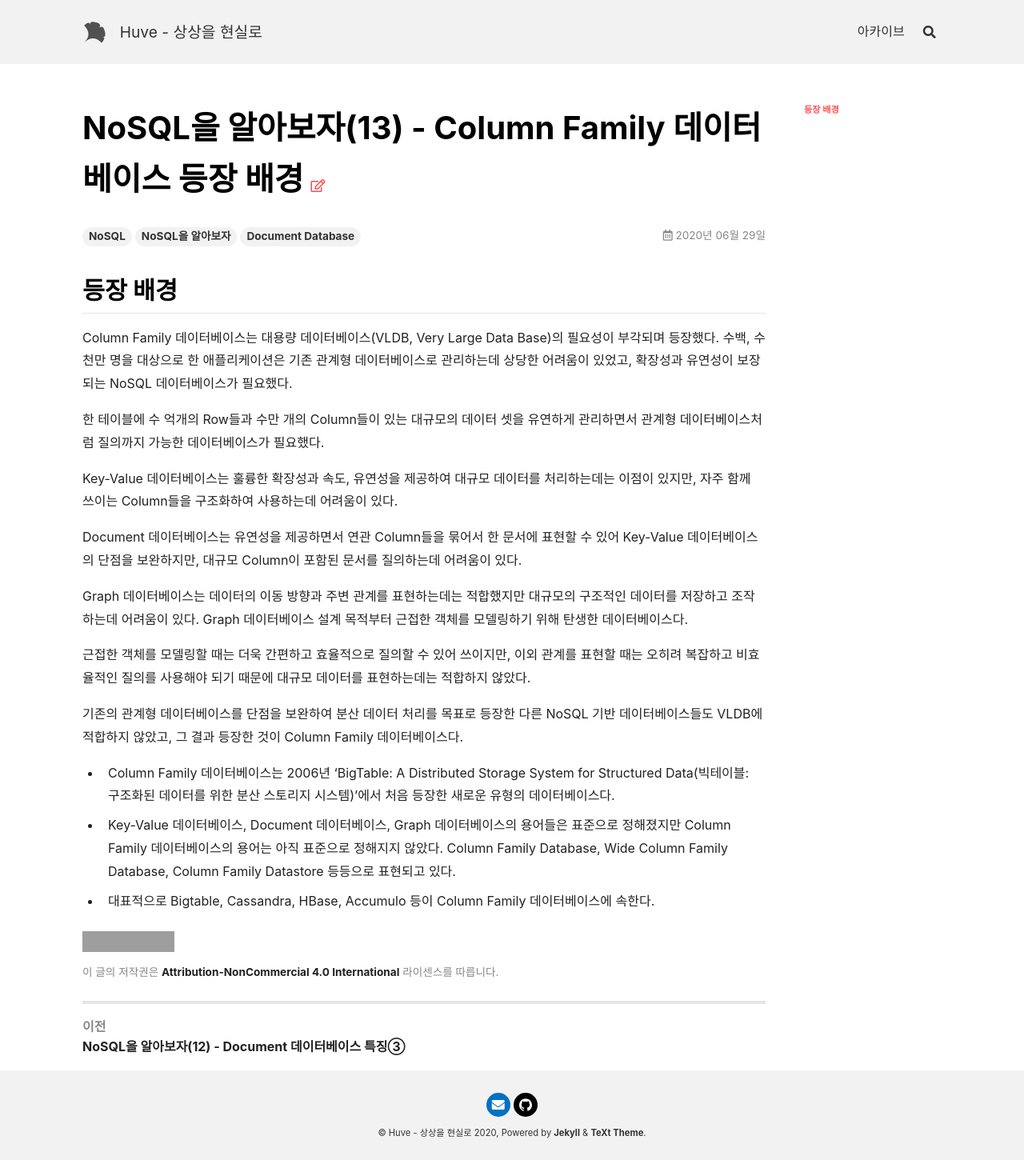
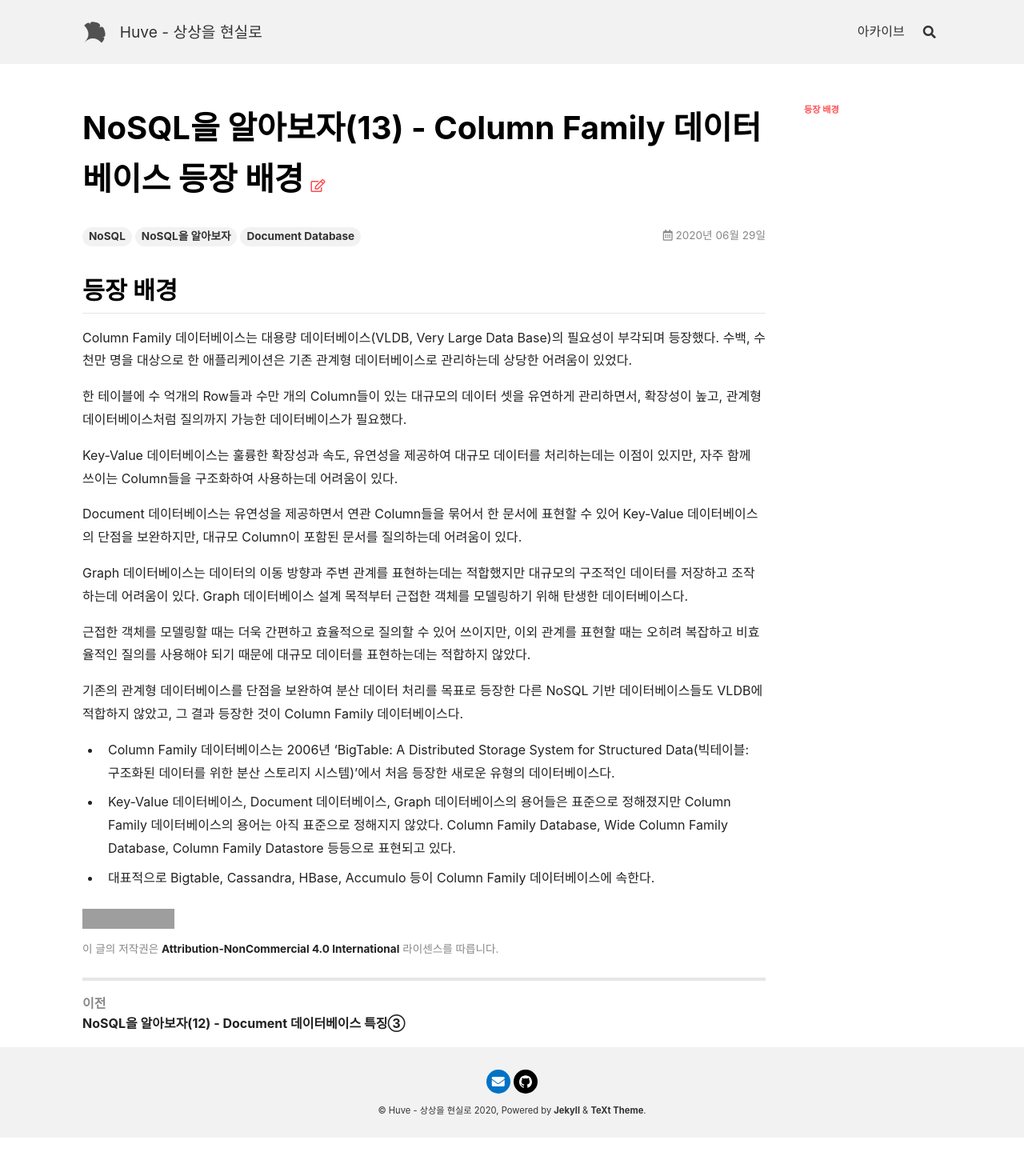
Before and after one commit to HuveD/huved.github.io, a Jekyll site: the page built from _posts/2020-06-29-ColumnFamilyFeature1.md, in a window 1280 px wide. Shown: the whole page at 80% size. Built offline with Jekyll 4.4.1, drawn with Linux system fonts in a browser that asks for light colours; nearby versions of some CDN libraries; comment, search, counter and statistics services are not loaded; after the commit the page ends 1422 px from its top, so only the background shows below that; grey boxes are pictures that could not be loaded.

Commit message:
컬럼 패밀리 데이터베이스 등장 배경.

```diff
--- a/_posts/2020-06-29-ColumnFamilyFeature1.md
+++ b/_posts/2020-06-29-ColumnFamilyFeature1.md
@@ -5,9 +5,9 @@ comments: true
 ---
 ## 등장 배경
 
-Column Family 데이터베이스는 대용량 데이터베이스(VLDB, Very Large Data Base)의 필요성이 부각되며 등장했다. 수백, 수천만 명을 대상으로 한 애플리케이션은 기존 관계형 데이터베이스로 관리하는데 상당한 어려움이 있었고, 확장성과 유연성이 보장되는 NoSQL 데이터베이스가 필요했다.
+Column Family 데이터베이스는 대용량 데이터베이스(VLDB, Very Large Data Base)의 필요성이 부각되며 등장했다. 수백, 수천만 명을 대상으로 한 애플리케이션은 기존 관계형 데이터베이스로 관리하는데 상당한 어려움이 있었다.
 
-한 테이블에 수 억개의 Row들과 수만 개의 Column들이 있는 대규모의 데이터 셋을 유연하게 관리하면서 관계형 데이터베이스처럼 질의까지 가능한 데이터베이스가 필요했다.
+한 테이블에 수 억개의 Row들과 수만 개의 Column들이 있는 대규모의 데이터 셋을 유연하게 관리하면서, 확장성이 높고, 관계형 데이터베이스처럼 질의까지 가능한 데이터베이스가 필요했다.
 
 Key-Value 데이터베이스는 훌륭한 확장성과 속도, 유연성을 제공하여 대규모 데이터를 처리하는데는 이점이 있지만, 자주 함께 쓰이는 Column들을 구조화하여 사용하는데 어려움이 있다.
 
```
